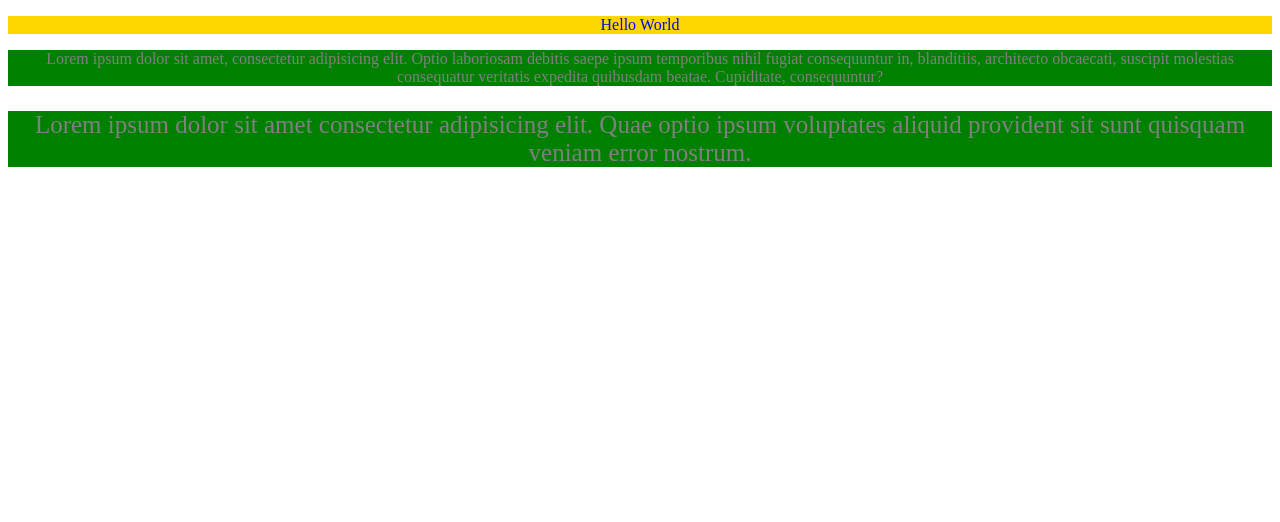
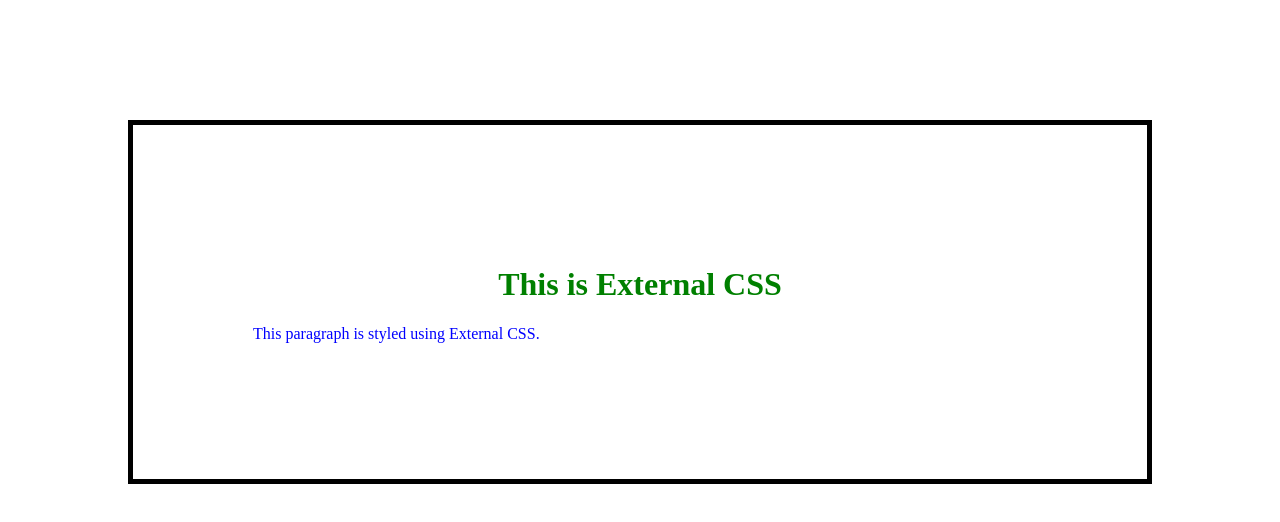
Before and after one commit to arushDixit21/CSS-AIML-1, a plain HTML site: page index.html in a window 1280 px wide. Drawn offline with Linux system fonts and the light colour scheme.

Commit message:
CSS-AIML-1

```diff
--- /dev/null
+++ b/assginement3.css
@@ -0,0 +1,17 @@
+p{
+    color: black;
+    text-align: center;
+    background-color: yellow;
+    border: 15px solid blue;
+    padding: 20px;
+
+}
+div{
+
+color: black;
+text-align: left;
+border: 5px solid black;
+margin: 120px;
+padding: 20px;
+
+}
--- a/index.html
+++ b/index.html
@@ -7,8 +7,22 @@
     <link rel="stylesheet" href="./style.css">
 </head>
 <body>
-    <p>Hello World</p>
+    <!-- <p>Hello World</p>
     <p class="p">Lorem ipsum dolor sit amet, consectetur adipisicing elit. Optio laboriosam debitis saepe ipsum temporibus nihil fugiat consequuntur in, blanditiis, architecto obcaecati, suscipit molestias consequatur veritatis expedita quibusdam beatae. Cupiditate, consequuntur?</p>
-    <p class="p" id="jk">Lorem ipsum dolor sit amet consectetur adipisicing elit. Quae optio ipsum voluptates aliquid provident sit sunt quisquam veniam error nostrum.</p>
+    <p class="p" id="jk">Lorem ipsum dolor sit amet consectetur adipisicing elit. Quae optio ipsum voluptates aliquid provident sit sunt quisquam veniam error nostrum.</p> -->
+
+    <!-- <div class="container">
+        <p>Lorem ipsum dolor sit amet consectetur adipisicing elit. Ducimus omnis in laborum fugit. Temporibus error dolor, nulla nobis fuga expedita cupiditate consectetur vel perspiciatis, tenetur quis. Ratione ullam laborum architecto!</p>
+    </div>
+    <div class="box1" id="box01">
+       <p> Lorem ipsum dolor, sit amet consectetur adipisicing elit. Nemo iusto fuga, dignissimos alias, enim possimus quisquam sapiente qui sint commodi ullam laboriosam vero labore. Repellendus exercitationem autem vero aliquid sed!</p>
+    </div>
+    <div class="box2" id="box02"><p>Lorem ipsum dolor sit amet consectetur adipisicing elit. Reprehenderit voluptas optio laboriosam sed maiores quia, quos veritatis magnam quam ut molestiae at illum corrupti sequi? Eligendi explicabo corrupti harum odio?</p>
+    </div>
+    <div class="box3" id="box03"><p>Lorem ipsum dolor sit amet consectetur adipisicing elit. Vero deserunt debitis non culpa. Voluptates necessitatibus cupiditate nisi voluptate, impedit temporibus dolorem, corrupti eveniet itaque nihil, aliquid ad reiciendis ratione! Dolores.</p></div>
+<div class="box4" id="box04"><p>Lorem ipsum dolor sit amet consectetur, adipisicing elit. Nesciunt molestiae distinctio, doloribus veritatis reprehenderit dignissimos unde animi reiciendis quidem a, rerum obcaecati dolor ex cupiditate deserunt explicabo, exercitationem repudiandae et.</p></div> -->
+<div class="con"><h1>This is External CSS</h1>
+<P>This paragraph is styled using External CSS.</P></div>
+
 </body>
 </html>
--- a/style.css
+++ b/style.css
@@ -1,16 +1,17 @@
-p{
+/* p{
 color:blue;
  background-color: gold;
  text-align: center;
+} */
+ p{
+    color: blue;
+    text-align: left;
 }
-
-.p{
-
-    color:grey;
-    background-color:green ;
-}
-
-#jk{
-     font-size: 25px
+div{
+color: green;
+text-align: center;
+border: 5px solid black;
+margin: 120px;
+padding: 120px;
 
 }
```
Also changed, not shown: Assignment3.html (added, +14 -0 lines).
